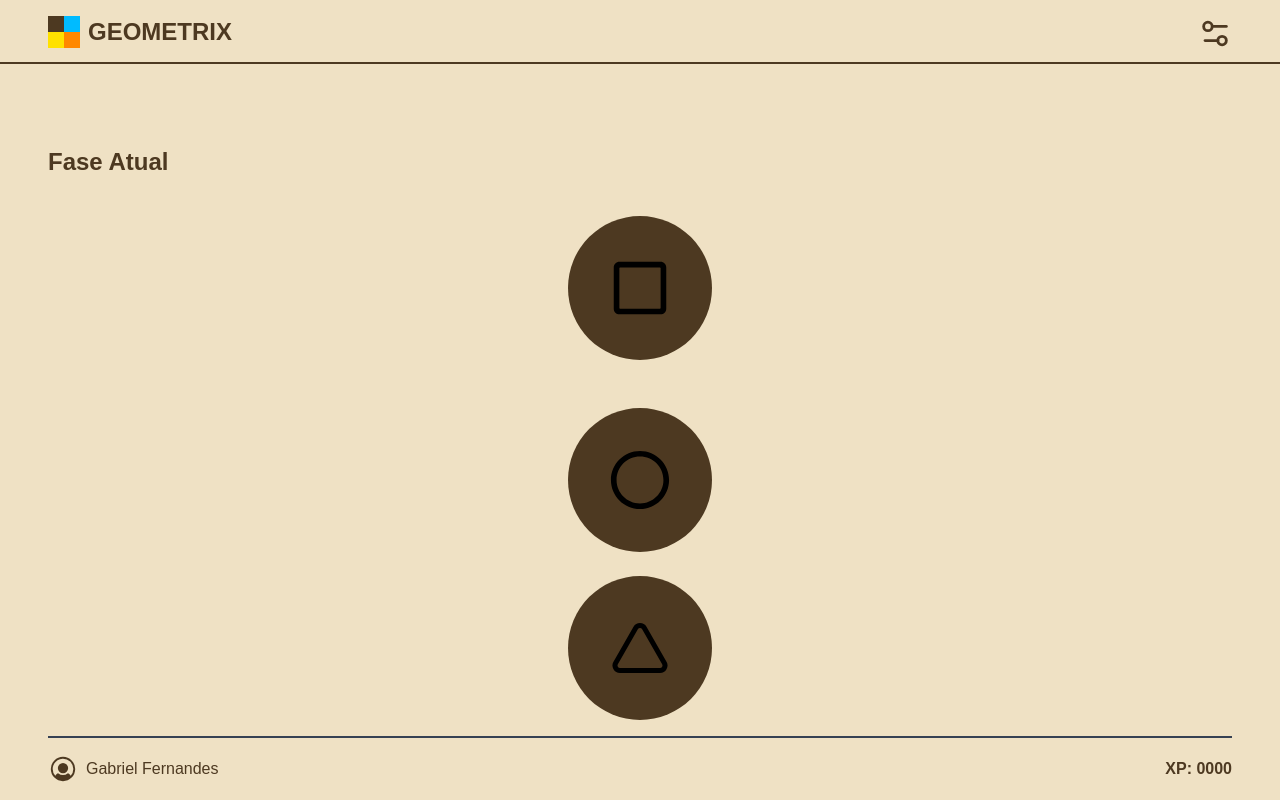
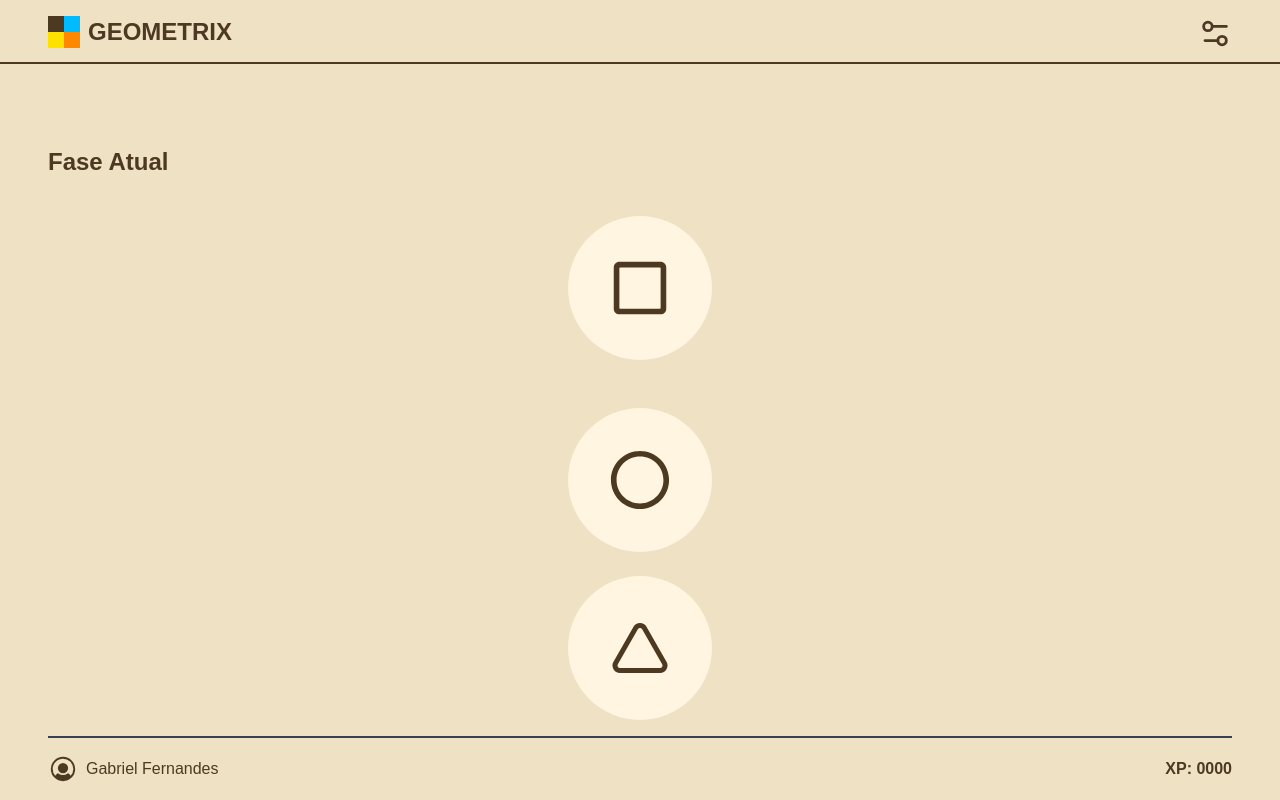
Before and after one commit to gabriel-ganji/Geometrix, a Next.js app: page /levels in a window 1280 px wide. Built offline with nearby package versions, Linux system fonts and the light colour scheme; sample sign-in values are in the browser's storage.

Commit message:
hotfix: changing colors

```diff
--- a/src/app/components/level.tsx
+++ b/src/app/components/level.tsx
@@ -11,23 +11,23 @@ export const Level = () => {
             <h2 className="w-full">Fase Atual</h2>
             <div className="flex flex-col items-center justify-center h-full w-full gap-6 pt-9">
                 <button
-                    className="flex items-center justify-center rounded-full bg-main-text h-36 w-36"
+                    className="flex items-center justify-center rounded-full bg-second h-36 w-36"
                     onClick={() => router.push("levels/square")}
                 >
-                    <FaRegSquare color={"black"} size={60} />
+                    <FaRegSquare color={"main-text"} size={60} />
                 </button>
                 <p></p>
                 <button
-                    className="flex items-center justify-center rounded-full bg-main-text h-36 w-36"
+                    className="flex items-center justify-center rounded-full bg-second h-36 w-36"
                     onClick={() => router.push("levels/circle")}
                     >
-                    <FaRegCircle color={"black"} size={60} />
+                    <FaRegCircle color={"main-text"} size={60} />
                 </button>
                 <button
-                    className="flex items-center justify-center ounded-full bg-main-text h-36 w-36"
+                    className="flex items-center justify-center ounded-full bg-second h-36 w-36"
                     onClick={() => router.push("levels/triangle")}
                 >
-                    <LuTriangle color={"black"} size={60} />
+                    <LuTriangle color={"main-text"} size={60} />
                 </button>
             </div>
         </section>
--- a/src/app/levels/_components/levelQuestion.tsx
+++ b/src/app/levels/_components/levelQuestion.tsx
@@ -57,7 +57,7 @@ const QuestionAnswer = ({ questions }: { questions: QuestionAndAnswer2[] }) => {
   return (
     <div className="p-4 max-w-md mx-auto relative min-h-screen">
       {/* Barra de Progresso */}
-      <div className="w-full bg-gray-200 h-2 rounded-full mb-6 overflow-hidden mb-48">
+      <div className="w-full bg-white h-2 rounded-full mb-6 overflow-hidden mb-48">
         <div
           className="bg-green-400 h-full transition-all duration-300"
           style={{ width: `${progress}%` }}
@@ -111,12 +111,12 @@ const QuestionAnswer = ({ questions }: { questions: QuestionAndAnswer2[] }) => {
 
       {/* Card Final */}
       {showResults && (
-        <div className="absolute bottom-0 left-0 w-full h-[40%] bg-gray-700 border-t border-gray-300 shadow-xl p-6 flex flex-col items-center justify-center z-50">
+        <div className="absolute bottom-0 left-0 w-full h-[40%] bg-second border-t border-gray-300 shadow-xl p-6 flex flex-col items-center justify-center z-50">
           <h2 className="text-2xl font-bold mb-2 text-green-600">Fase Concluída!</h2>
           <p className="text-lg mb-1">🎯 Porcentagem de acerto: <strong>{percentage}%</strong></p>
           <p className="text-lg mb-1">⚡ XP ganho: <strong>{xp} XP</strong></p>
           <p className="text-lg">⏱️ Tempo: <strong>{timeTaken} segundos</strong></p>
-          <button className='bg-green-700 w-full mt-24' onClick={() => router.push("/levels")}>
+          <button className='bg-green-700 w-full mt-24 text-white' onClick={() => router.push("/levels")}>
             Finalizar
           </button>
         </div>
```
